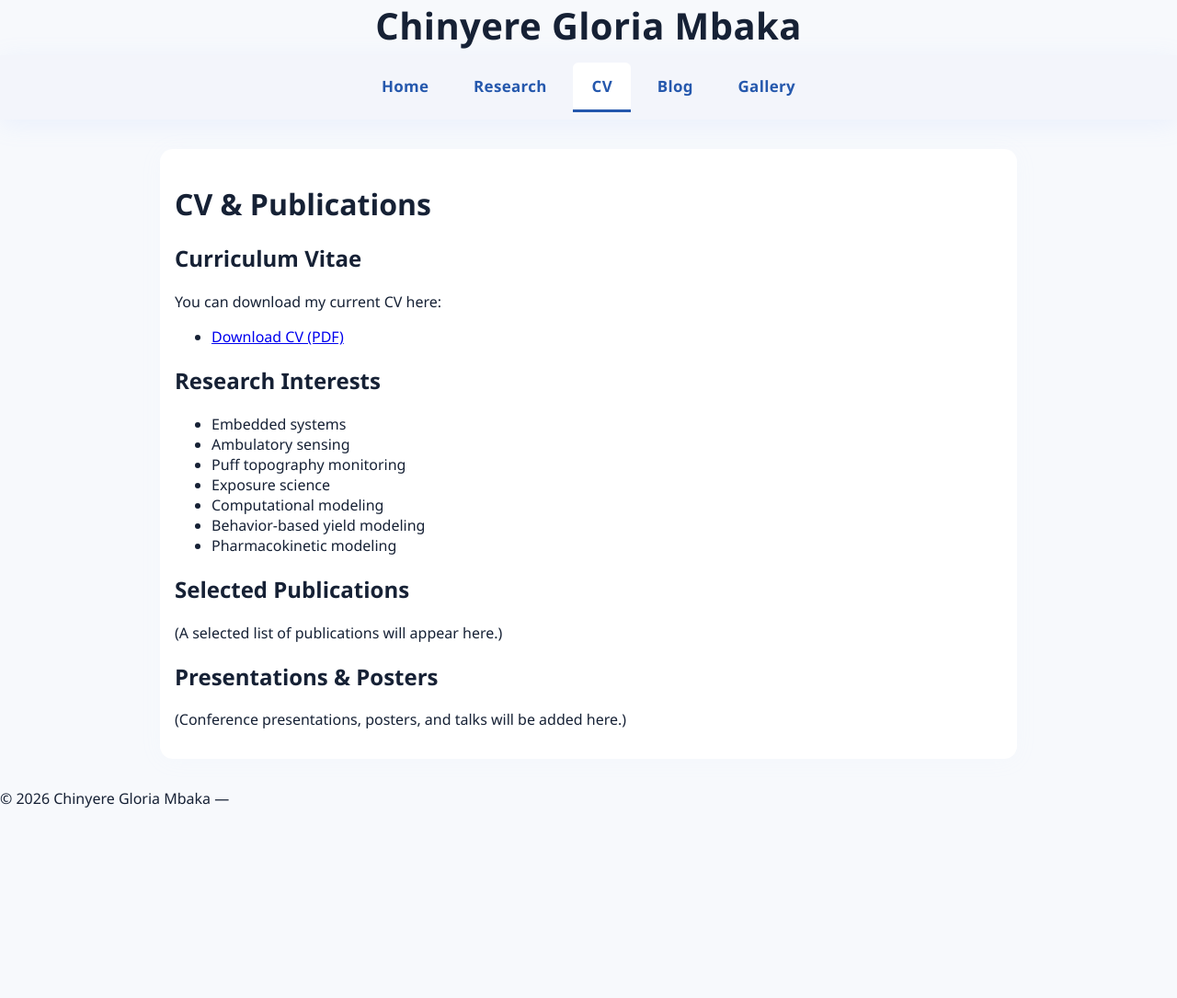
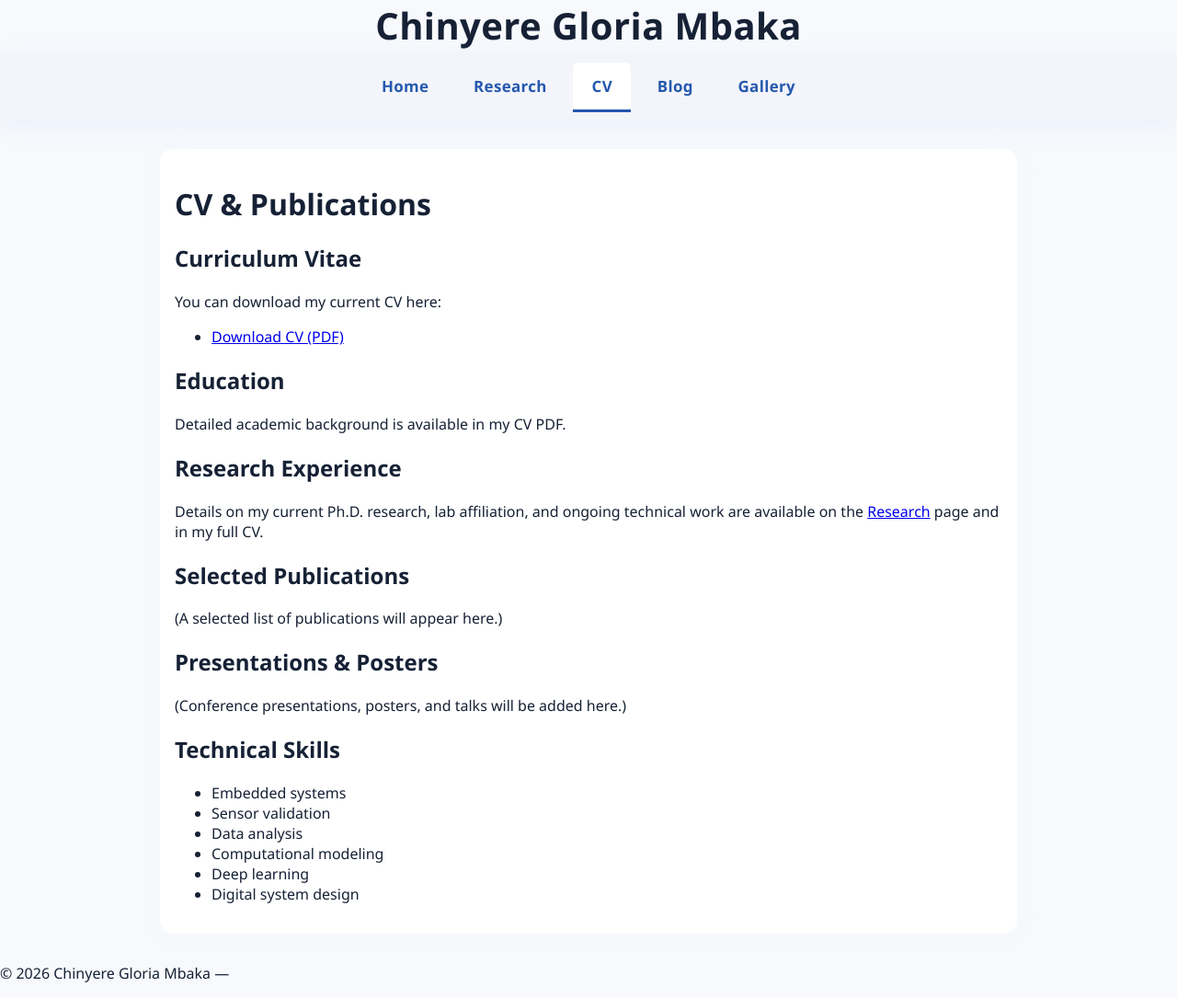
Before and after one commit to mbaglo/mbaglo.github.io, a Jekyll site: the page built from cv.md, in a window 1280 px wide and 1085 px high. Shown: the whole window at 92% size. Built offline with Jekyll 4.4.1, drawn with Linux system fonts in a browser that asks for light colours.

Commit message:
Clean up CV page and reduce overlap with research page

```diff
--- a/cv.md
+++ b/cv.md
@@ -10,17 +10,22 @@ permalink: /cv/
 You can download my current CV here:
 - [Download CV (PDF)](/files/4_29_2026_Gloria_Mbaka_CV.pdf)
 
-## Research Interests
-- Embedded systems
-- Ambulatory sensing
-- Puff topography monitoring
-- Exposure science
-- Computational modeling
-- Behavior-based yield modeling
-- Pharmacokinetic modeling
+## Education
+Detailed academic background is available in my CV PDF.
+
+## Research Experience
+Details on my current Ph.D. research, lab affiliation, and ongoing technical work are available on the [Research](/research/) page and in my full CV.
 
 ## Selected Publications
 (A selected list of publications will appear here.)
 
 ## Presentations & Posters
 (Conference presentations, posters, and talks will be added here.)
+
+## Technical Skills
+- Embedded systems
+- Sensor validation
+- Data analysis
+- Computational modeling
+- Deep learning
+- Digital system design
```
